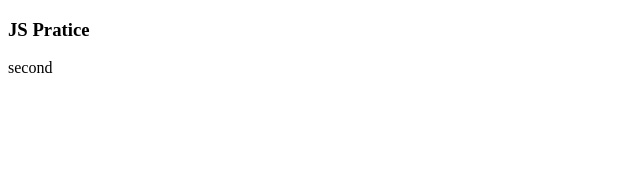
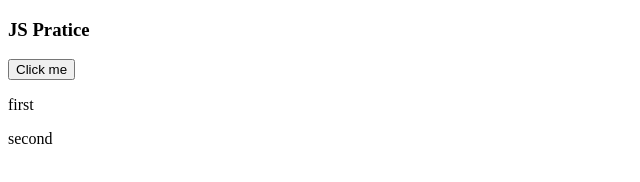
Before and after one commit to kulkamalsingh/MERN-mca-II, a plain HTML site: page Day4/after lunch/index.html in a window 1280 px wide. Shown: the whole page, without its empty margins (0-640 px from the left). Drawn offline with Linux system fonts and the light colour scheme.

Commit message:
undertanding event

```diff
--- a/Day4/after lunch/index.html
+++ b/Day4/after lunch/index.html
@@ -7,6 +7,7 @@
   </head>
   <body>
     <h3>JS Pratice</h3>
+    <button onclick="getInfo()">Click me</button>
     <div>
       <p>first</p>
       <p>second</p>
--- a/Day4/after lunch/script.js
+++ b/Day4/after lunch/script.js
@@ -1,8 +1,18 @@
-const res = document.querySelector("div");
+// const res = document.querySelector("div");
 
-const c = document.querySelector("p");
+// const c = document.querySelector("p");
+// const c = document.querySelector("p:nth-of-type(2)");
 
-console.log(res);
+// console.log(res);
 
 // res.remove();
-res.removeChild(c);
+// res.removeChild(c);
+
+function getInfo() {
+  const d = document.querySelector("div");
+  const el = document.createElement("p");
+  el.innerText = "my name is kamal";
+  d.prepend(el);
+  console.log("Btn clicked");
+  d.prepend(hi);
+}
```
